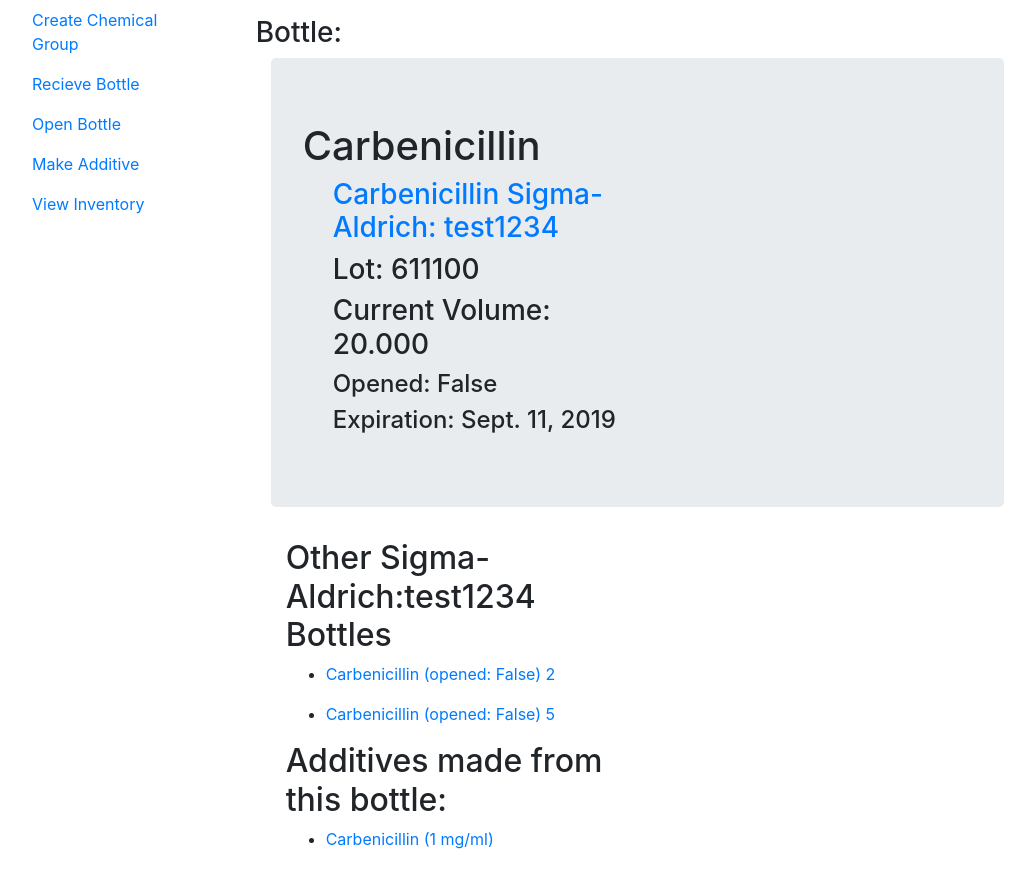
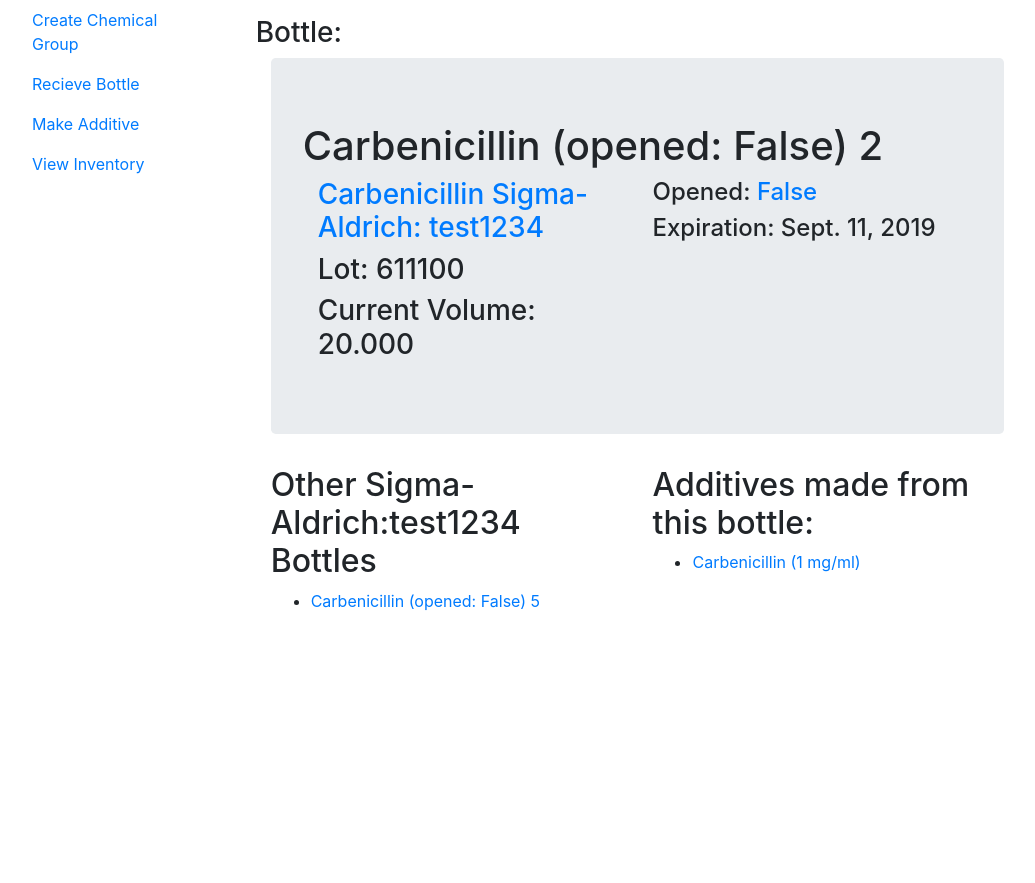
Before and after one commit to i-r-b/wcicmedia, a Django app: page /inventory/bottle/2 in a window 1280 px wide. Shown: the part 96-979 px from the top of the page, without its empty margins (39-1074 px from the left). After the commit the page ends 707 px from the top, so only its background shows below. Run offline with Django 3.2, Linux system fonts and the light colour scheme; a user stored in the database is signed in; data comes from the database, SQL or seed files in the repository; both versions use the stored data as it was after the commit; some libraries are stand-ins or nearby versions.

Commit message:
Open bottle, detail layout, links update

```diff
--- a/inventory/templates/inventory/additive_detail.html
+++ b/inventory/templates/inventory/additive_detail.html
@@ -5,6 +5,7 @@
   <div class="jumbotron">
     <h1>{{additive.bottle.chemical.name}} {{additive.concentration}}mg/ml</h1>
     <div class="container">
+      <div class="row">
         <div class="col-md-6">
           <h3><a href="{% url 'inventory:chemicaldet' slug=additive.bottle.chemical.slug %}">From: {{bottle.chemical.name}} {{bottle.company}}: {{bottle.catalog_number}}</a>           </h3>
           <h3>Lot: {{additive.bottle.lot_number}}</h3>
@@ -23,8 +24,10 @@
     </div>
     </div>
   </div>
+</div>
 <p></p>
 <div class="container">
+  <div class="row">
     <div class="col-md-6">
       <h4>Other {{additive.bottle.chemical.name}} {{additive.concentration}}mg/ml Additives</h4>
         {% for same_additive in additive.bottle.chemical.bottle_set.all %}
@@ -46,4 +49,5 @@
         {% endfor %}
     </div>
 </div>
+</div>
 {% endblock %}
--- a/inventory/templates/inventory/bottle_detail.html
+++ b/inventory/templates/inventory/bottle_detail.html
@@ -3,8 +3,9 @@
 <h3>Bottle:</h3>
 <div class="container">
   <div class="jumbotron">
-    <h1>{{bottle.chemical.name}}</h1>
+    <h1>{{bottle}}</h1>
     <div class="container">
+      <div class="row">
         <div class="col-md-6">
           <h3><a href="{% url 'inventory:chemicaldet' slug=bottle.chemical.slug %}">{{bottle.chemical.name}} {{bottle.company}}: {{bottle.catalog_number}}</a>           </h3>
           <h3>Lot: {{bottle.lot_number}}</h3>
@@ -16,21 +17,25 @@
               {{bottle.date_opened}}</h4>
               <h4>Opened By: {{bottle.opened_by}}
             {% else %}
-            False
+              <a href="{% url 'inventory:openbottle' pk=bottle.pk %}">False</a>
             {% endif %}</h4>
             <h4>Expiration: {{bottle.expiration}}</h4>
         </div>
     </div>
     </div>
   </div>
+</div>
 <p></p>
 <div class="container">
+  <div class="row">
     <div class="col-md-6">
       <h2>Other {{bottle.company}}:{{bottle.catalog_number}} Bottles</h2>
-      {% for bottle in bottle.chemical.bottle_set.all %}
+        {% for otherbottle in bottle.chemical.bottle_set.all %}
+          {% if otherbottle != bottle %}
           <ul>
-          <li><a href="#">{{bottle}}</a></li>
+            <li><a href="#">{{otherbottle}}</a></li>
           </ul>
+          {% endif %}
         {% endfor %}
     </div>
     <div class="col-md-6">
@@ -42,4 +47,5 @@
           {% endfor %}
     </div>
   </div>
+</div>
 {% endblock %}
--- a/inventory/templates/inventory/bottle_form.html
+++ b/inventory/templates/inventory/bottle_form.html
@@ -2,7 +2,7 @@
 {% load bootstrap3 %}
 {% block content %}
 <h4>Please fill out bottle information:</h4>
-  <form class='myform' action="{% url 'inventory:createbot' %}" method="post">
+  <form class='myform' method="post">
     {% csrf_token %}
     {% bootstrap_form form %}
     <input type="submit" name="" value="create" class="btn btn-primary btn-large">
--- a/inventory/templates/inventory/bottle_open_form.html
+++ b/inventory/templates/inventory/bottle_open_form.html
@@ -2,7 +2,7 @@
 {% load bootstrap3 %}
 {% block content %}
 <h4>Please update this bottle information:</h4>
-  <form class='myform' action="{% url 'inventory:openbot' %}" method="post">
+  <form class='myform' method="post">
     {% csrf_token %}
     {% bootstrap_form form %}
     <input type="submit" name="" value="create" class="btn btn-primary btn-large">
--- a/inventory/templates/inventory/inventory_base.html
+++ b/inventory/templates/inventory/inventory_base.html
@@ -8,9 +8,8 @@
       <ul class='nav flex-column'>
         <li class="nav-item"><a class="nav-link active" href="{% url 'inventory:createchem' %}">Create Chemical Group</a></li>
         <li class="nav-item"><a class="nav-link active" href="{% url 'inventory:createbot' %}">Recieve Bottle</a></li>
-        <li class="nav-item"><a class="nav-link active" href="#">Open Bottle</a></li>
         <li class="nav-item"><a class="nav-link active" href="{% url 'inventory:createadt' %}">Make Additive</a></li>
-        <li class="nav-item"><a class="nav-link active" href="#">View Inventory</a></li>
+        <li class="nav-item"><a class="nav-link active" href="{% url 'inventory:inventoryhome' %}">View Inventory</a></li>
       </ul>
   {% endif %}
 {% endblock %}
--- a/inventory/urls.py
+++ b/inventory/urls.py
@@ -11,4 +11,5 @@ urlpatterns = [
     path('chemical/<slug>',views.ChemicalDetail.as_view(),name='chemicaldet'),
     path('bottle/<int:pk>',views.BottleDetail.as_view(),name='bottledet'),
     path('additive/<int:pk>',views.AdditiveDetail.as_view(),name='additivedet'),
+    path('bottle/<int:pk>/open',views.OpenBottle.as_view(),name='openbottle'),
 ]
--- a/inventory/views.py
+++ b/inventory/views.py
@@ -34,16 +34,18 @@ class CreateAdditive(LoginRequiredMixin,generic.CreateView):
         self.object.save()
         return super().form_valid(form)
 
-# class OpenBottle(LoginRequiredMixin,generic.UpdateView):
-#     fields = ('opened')
-#     model = Bottle
-#     template_name = 'bottle_open_form.html'
-#
-#     def form_valid(self,form):
-#         self.object = form.save(commit=False)
-#         self.object.opened_by = self.request.user
-#         self.object.save()
-#         return super().form_valid(form)
+class OpenBottle(LoginRequiredMixin,generic.UpdateView):
+    fields = ('date_opened',)
+    model = Bottle
+    template_name = 'inventory/bottle_open_form.html'
+
+    def form_valid(self,form):
+        self.object = form.save(commit=False)
+        self.object.opened_by = self.request.user
+        self.object.save()
+        return super().form_valid(form)
+
+
 class ChemicalDetail(LoginRequiredMixin,generic.DetailView):
     model = Chemical
 
```
Also changed, not shown: inventory/templates/inventory/chemical_detail.html (+8 -3 lines), db.sqlite3. Lines whose indentation alone changed are shown as unchanged.
